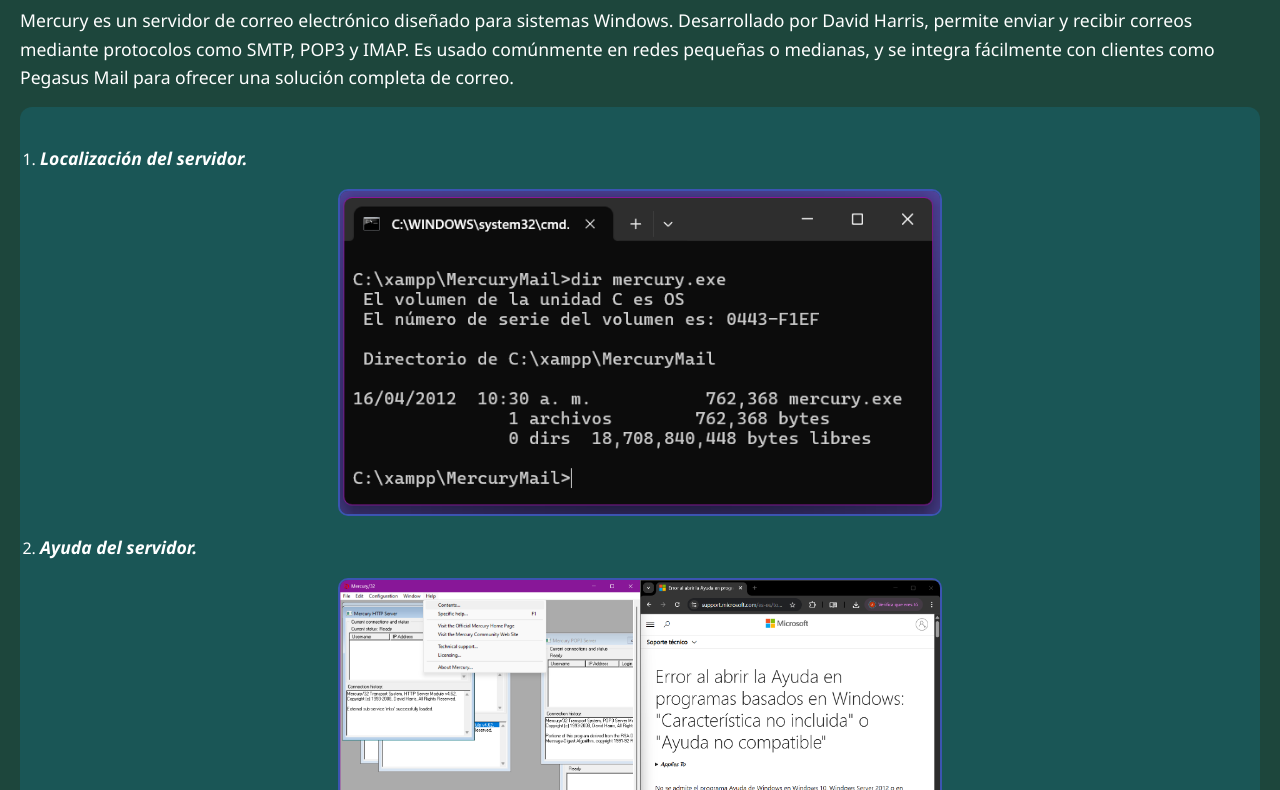
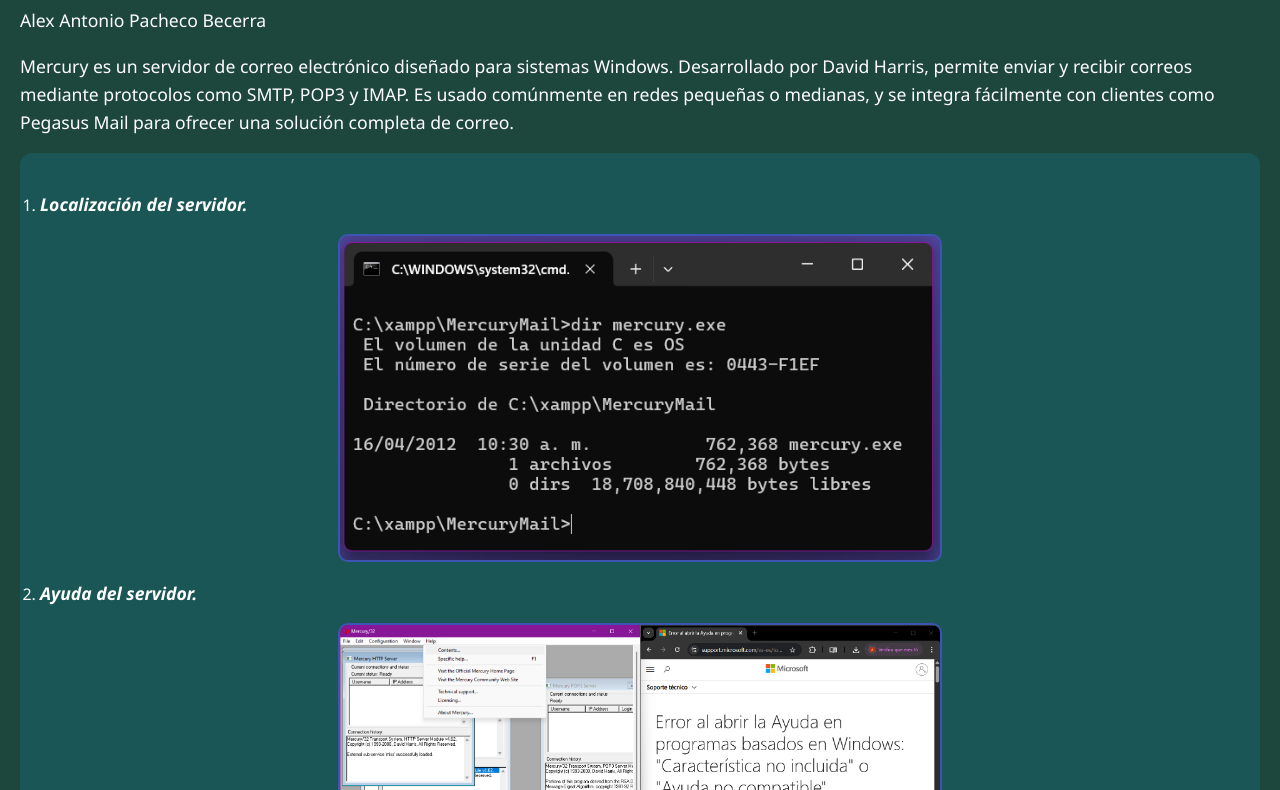
Before and after one commit to AlesAntonto/Mercury, a plain HTML site: page index.html in a window 1280 px wide. Shown: the part 122-912 px from the top of the page. Drawn offline with Linux system fonts and the light colour scheme.

Commit message:
Update index.html

```diff
--- a/index.html
+++ b/index.html
@@ -8,6 +8,7 @@
 </head>
 <body>
   <h1>Mercury</h1>
+  <p>Alex Antonio Pacheco Becerra</p>
   <p>Mercury es un servidor de correo electrónico diseñado para sistemas Windows. Desarrollado por David Harris, permite enviar y recibir correos mediante protocolos como SMTP, POP3 y IMAP. Es usado comúnmente en redes pequeñas o medianas, y se integra fácilmente con clientes como Pegasus Mail para ofrecer una solución completa de correo.</p>
   <ol>
     <li>
```
